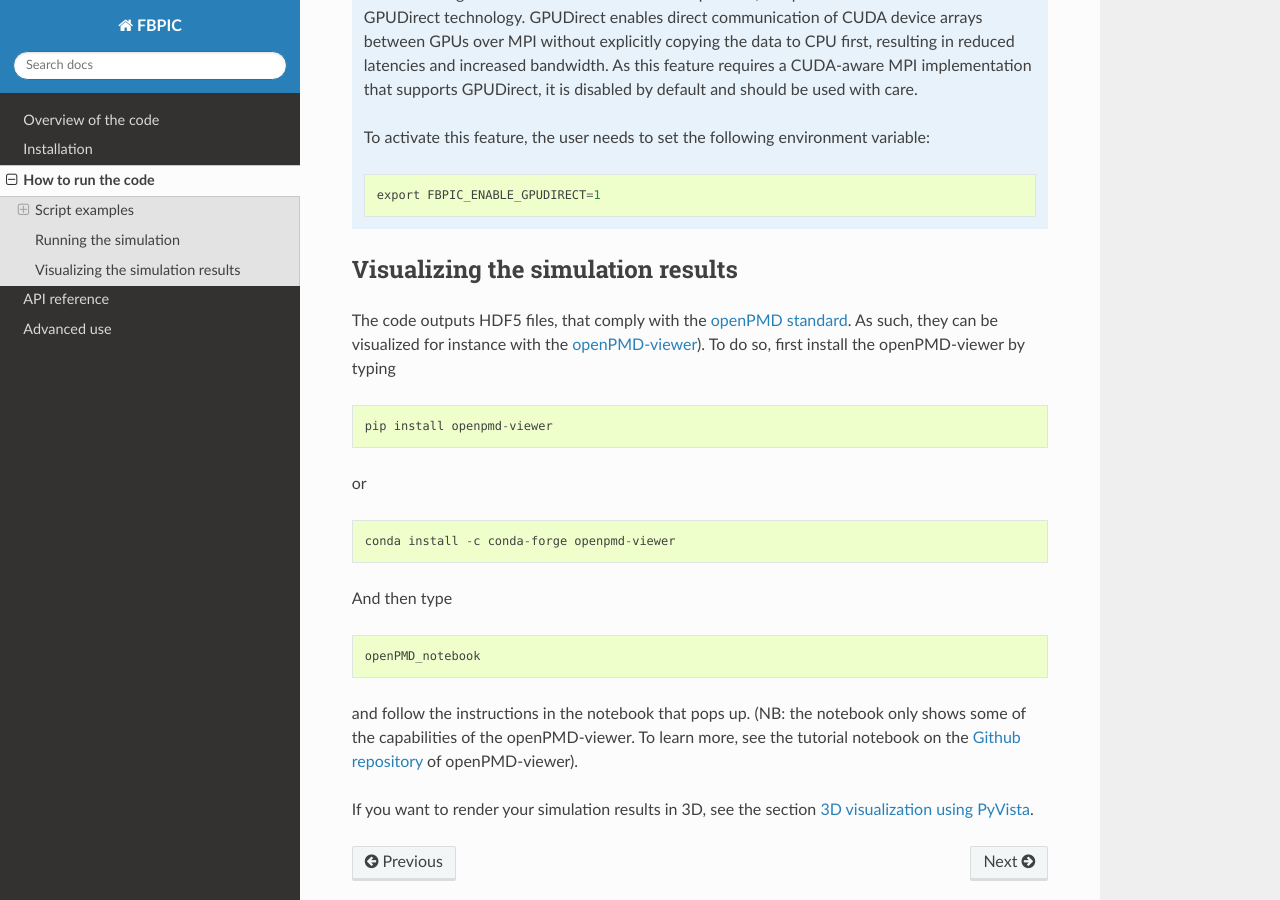
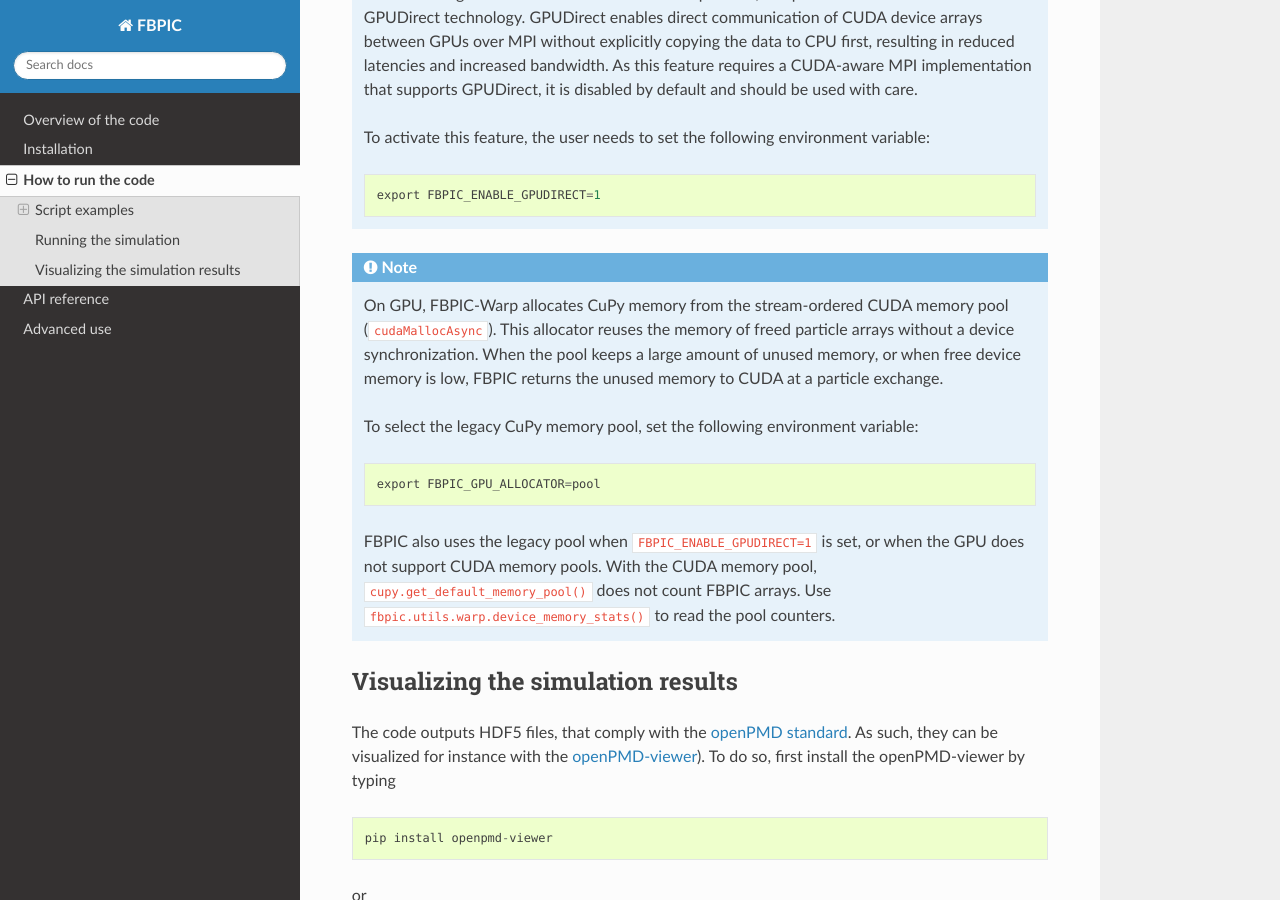
Before and after one commit to Inversion-Semiconductor/inversion-genesis-mission, a Sphinx documentation site: the page built from lpa/FBPIC_Warp/docs/source/how_to_run.rst, in a window 1280 px wide and 900 px high, scrolled down 2429 px. Built offline with Sphinx 7.4.7 and the Read the Docs theme 3.1.0, drawn with Linux system fonts in a browser that asks for light colours; the version number is read from the project's files by our own code.

Commit message:
docs(fbpic-warp): document the CUDA mempool allocator and FBPIC_GPU_ALLOCATOR
(cherry picked from commit 50aa7cf17ca33bfb44062c0187b744e28a799c05)

```diff
--- a/lpa/FBPIC_Warp/docs/source/how_to_run.rst
+++ b/lpa/FBPIC_Warp/docs/source/how_to_run.rst
@@ -133,6 +133,26 @@ processes (e.g. 4) by running
 
     export FBPIC_ENABLE_GPUDIRECT=1
 
+.. note::
+
+  On GPU, FBPIC-Warp allocates CuPy memory from the stream-ordered CUDA
+  memory pool (``cudaMallocAsync``). This allocator reuses the memory of
+  freed particle arrays without a device synchronization. When the pool
+  keeps a large amount of unused memory, or when free device memory is low,
+  FBPIC returns the unused memory to CUDA at a particle exchange.
+
+  To select the legacy CuPy memory pool, set the following environment
+  variable:
+
+  ::
+
+    export FBPIC_GPU_ALLOCATOR=pool
+
+  FBPIC also uses the legacy pool when ``FBPIC_ENABLE_GPUDIRECT=1`` is set,
+  or when the GPU does not support CUDA memory pools. With the CUDA memory
+  pool, ``cupy.get_default_memory_pool()`` does not count FBPIC arrays.
+  Use ``fbpic.utils.warp.device_memory_stats()`` to read the pool counters.
+
 
 Visualizing the simulation results
 ----------------------------------
```
Also changed, not shown: lpa/FBPIC_Warp/CHANGELOG.md.
